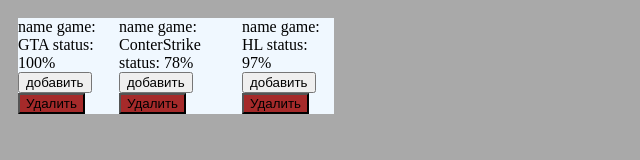
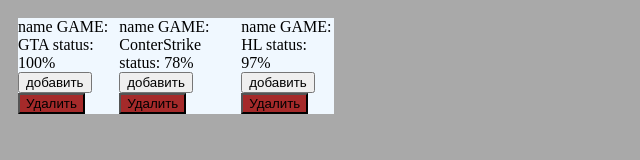
Before and after one commit to ilin78/listgame, a React (Create React App) app: page / in a window 1280 px wide. Shown: the top 160 px of the page, without its empty margins (0-640 px from the left). Built offline with nearby package versions, Linux system fonts and the light colour scheme.

Commit message:
test deploy heroku

```diff
--- a/src/App.js
+++ b/src/App.js
@@ -11,7 +11,7 @@
   render() {
     return(
           <div className="box">
-            <div className="text">name game: {this.props.game} status: {this.props.status}%</div>
+            <div className="text">name GAME: {this.props.game} status: {this.props.status}%</div>
             <button onClick={this.test} className="btn light">добавить</button>
             <button onClick={this.test} className="btn red">Удалить</button>
           </div>
```
Also changed, not shown: .travis.yml.
